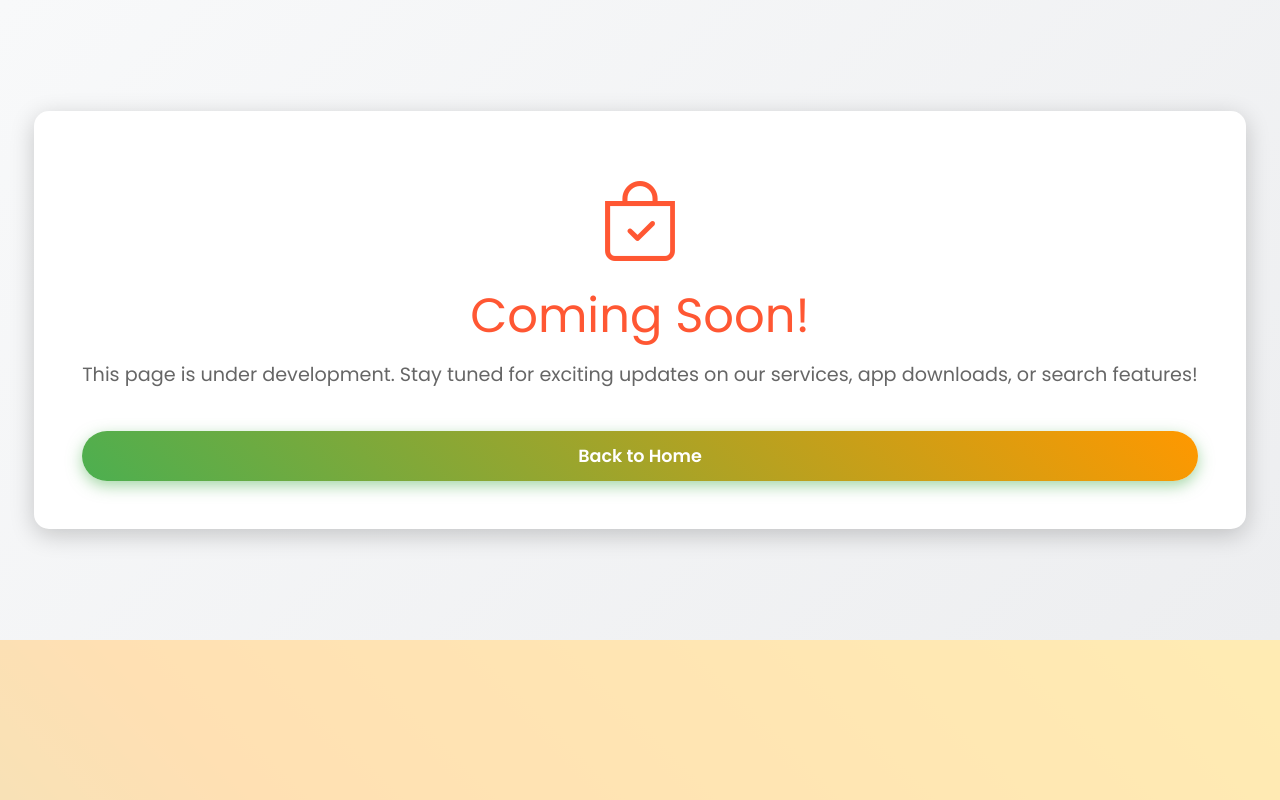
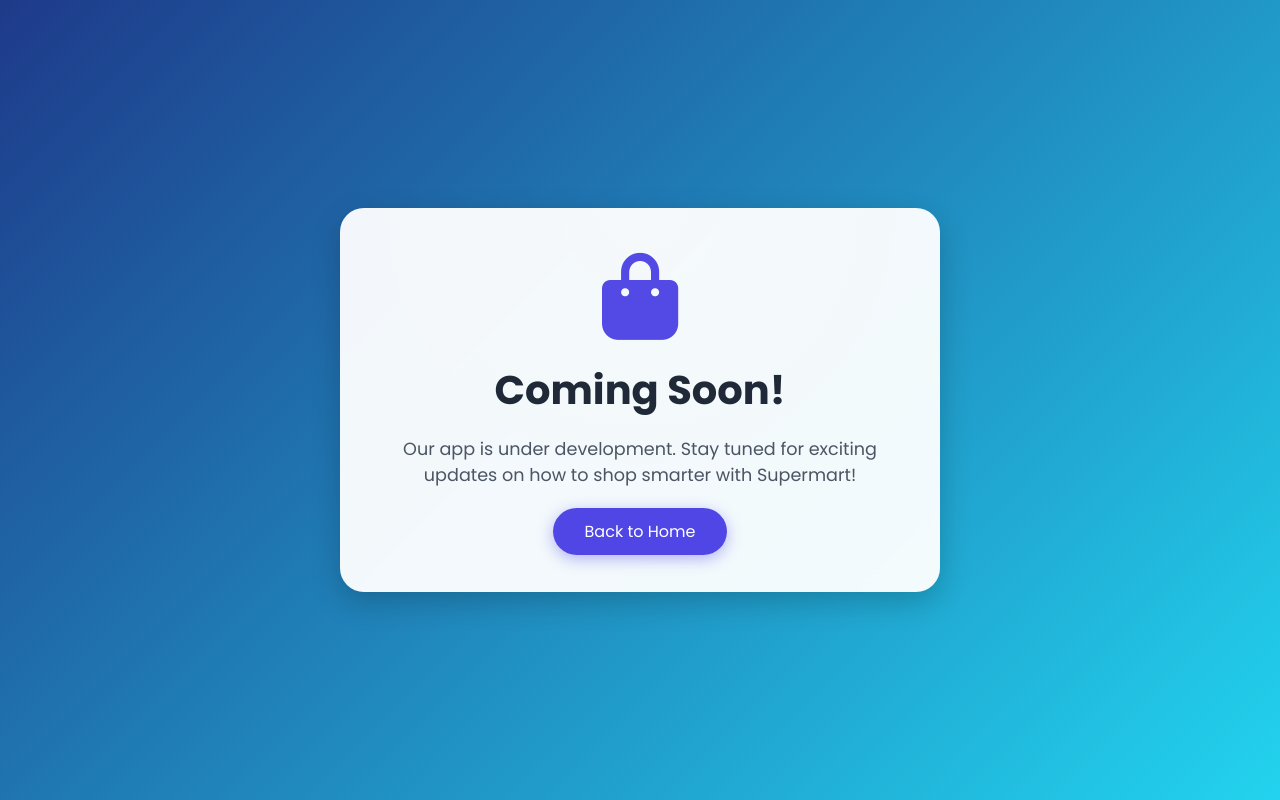
Before and after one commit to vki2416/supermarketbilling, a PHP site: page /dummy-page.php in a window 1280 px wide. Run offline with PHP 8.4, Linux system fonts and the light colour scheme; some libraries are stand-ins or nearby versions.

Commit message:
Update dummy-page.php

```diff
--- a/dummy-page.php
+++ b/dummy-page.php
@@ -7,87 +7,120 @@ session_start();
 <head>
     <meta charset="UTF-8">
     <meta name="viewport" content="width=device-width, initial-scale=1.0">
-    <title>Supermart - Dummy Page</title>
-    <!-- Bootstrap 5 CSS -->
-    <link href="https://cdn.jsdelivr.net/npm/bootstrap@5.3.3/dist/css/bootstrap.min.css" rel="stylesheet" integrity="sha384-QWTKZyjpPEjISv5WaRU9OFeRpok6YctnYmDr5pNlyT2bRjXh0JMhjY6hW+ALEwIH" crossorigin="anonymous">
-    <!-- Bootstrap Icons -->
-    <link href="https://cdn.jsdelivr.net/npm/bootstrap-icons@1.10.5/font/bootstrap-icons.css" rel="stylesheet">
-    <!-- Google Fonts -->
-    <link href="https://fonts.googleapis.com/css2?family=Poppins:wght@400;600;700&display=swap" rel="stylesheet">
-    <!-- Custom CSS -->
-    <link rel="stylesheet" href="style_index.css">
+    <title>Supermart - Coming Soon</title>
+    <!-- Tailwind CSS CDN -->
+    <script src="https://cdn.tailwindcss.com"></script>
+    <!-- Font Awesome for Icons -->
+    <link rel="stylesheet" href="https://cdnjs.cloudflare.com/ajax/libs/font-awesome/6.4.0/css/all.min.css">
+    <!-- Animate.css for Animations -->
+    <link rel="stylesheet" href="https://cdnjs.cloudflare.com/ajax/libs/animate.css/4.1.1/animate.min.css">
     <style>
-        .dummy-container {
-            min-height: 80vh;
+        @import url('https://fonts.googleapis.com/css2?family=Poppins:wght@300;400;600;700&display=swap');
+
+        body {
+            font-family: 'Poppins', sans-serif;
+            background: linear-gradient(135deg, #1e3a8a, #22d3ee);
+            min-height: 100vh;
             display: flex;
+            align-items: center;
             justify-content: center;
-            align-items: center;
-            background: linear-gradient(135deg, #F8F9FA, #EDEEF0);
-            animation: fadeIn 1.5s ease-in-out;
-            padding: 2rem;
+            margin: 0;
         }
 
-        .dummy-content {
+        .coming-soon-card {
+            background: rgba(255, 255, 255, 0.95);
+            backdrop-filter: blur(10px);
+            border-radius: 1.5rem;
+            box-shadow: 0 10px 30px rgba(0, 0, 0, 0.2);
+            max-width: 600px;
+            width: 90%;
+            padding: 3rem;
             text-align: center;
-            background: #FFFFFF;
-            padding: 3rem;
-            border-radius: 15px;
-            box-shadow: 0 6px 25px rgba(0, 0, 0, 0.2);
-            animation: bounceIn 1s ease-out;
+            position: relative;
+            overflow: hidden;
         }
 
-        .dummy-content h1 {
-            font-size: 3rem;
-            color: #FF5733;
-            margin-bottom: 1rem;
-            animation: slideInDown 1s ease-out;
+        .coming-soon-card::before {
+            content: '';
+            position: absolute;
+            top: 0;
+            left: 0;
+            width: 100%;
+            height: 100%;
+            background: radial-gradient(circle at 50% 0%, rgba(255, 255, 255, 0.3), transparent 70%);
+            opacity: 0.5;
+            z-index: 0;
         }
 
-        .dummy-content p {
-            font-size: 1.2rem;
-            color: #666666;
-            animation: slideInUp 1s ease-out;
+        .coming-soon-card > * {
+            position: relative;
+            z-index: 1;
         }
 
-        .dummy-icon {
+        .coming-soon-icon {
             font-size: 5rem;
-            color: #FF5733;
-            margin-bottom: 1rem;
-            animation: rotateIn 1s ease-out;
+            color: #4f46e5;
+            margin-bottom: 1.5rem;
+            animation: pulse 2s infinite;
         }
 
-        @keyframes rotateIn {
-            0% { transform: rotate(-20deg); opacity: 0; }
-            100% { transform: rotate(0); opacity: 1; }
+        .coming-soon-card h1 {
+            font-size: 2.5rem;
+            font-weight: 700;
+            color: #1f2937;
+            margin-bottom: 1rem;
         }
 
-        @media (max-width: 768px) {
-            .dummy-content {
+        .coming-soon-card p {
+            font-size: 1.1rem;
+            color: #4b5563;
+            margin-bottom: 2rem;
+        }
+
+        .back-home-btn {
+            background: #4f46e5;
+            color: white;
+            padding: 0.75rem 2rem;
+            border-radius: 9999px;
+            font-weight: 500;
+            transition: all 0.3s ease;
+            box-shadow: 0 4px 15px rgba(79, 70, 229, 0.4);
+        }
+
+        .back-home-btn:hover {
+            background: #4338ca;
+            transform: translateY(-2px);
+            box-shadow: 0 6px 20px rgba(79, 70, 229, 0.6);
+        }
+
+        @media (max-width: 640px) {
+            .coming-soon-card {
                 padding: 2rem;
             }
-            .dummy-content h1 {
-                font-size: 2rem;
+            .coming-soon-card h1 {
+                font-size: 1.875rem;
             }
-            .dummy-content p {
+            .coming-soon-card p {
                 font-size: 1rem;
             }
-            .dummy-icon {
-                font-size: 3rem;
+            .coming-soon-icon {
+                font-size: 3.5rem;
             }
+        }
+
+        @keyframes pulse {
+            0% { transform: scale(1); opacity: 0.8; }
+            50% { transform: scale(1.1); opacity: 1; }
+            100% { transform: scale(1); opacity: 0.8; }
         }
     </style>
 </head>
 <body>
-    <div class="dummy-container">
-        <div class="dummy-content">
-            <i class="bi bi-bag-check dummy-icon"></i>
-            <h1>Coming Soon!</h1>
-            <p>This page is under development. Stay tuned for exciting updates on our services, app downloads, or search features!</p>
-            <a href="index.php" class="btn btn-get-app mt-4">Back to Home</a>
-        </div>
+    <div class="coming-soon-card animate__animated animate__fadeIn">
+        <i class="fas fa-shopping-bag coming-soon-icon"></i>
+        <h1>Coming Soon!</h1>
+        <p>Our app is under development. Stay tuned for exciting updates on how to shop smarter with Supermart!</p>
+        <a href="index.php" class="back-home-btn">Back to Home</a>
     </div>
-
-    <!-- Bootstrap 5 JS -->
-    <script src="https://cdn.jsdelivr.net/npm/bootstrap@5.3.3/dist/js/bootstrap.bundle.min.js" integrity="sha384-YvpcrYf0tY3lHB60NNkmXc5s9fDVZLESaAA55NDzOxhy9GkcIdslK1eN7N6jIeHz" crossorigin="anonymous"></script>
 </body>
 </html>
```
